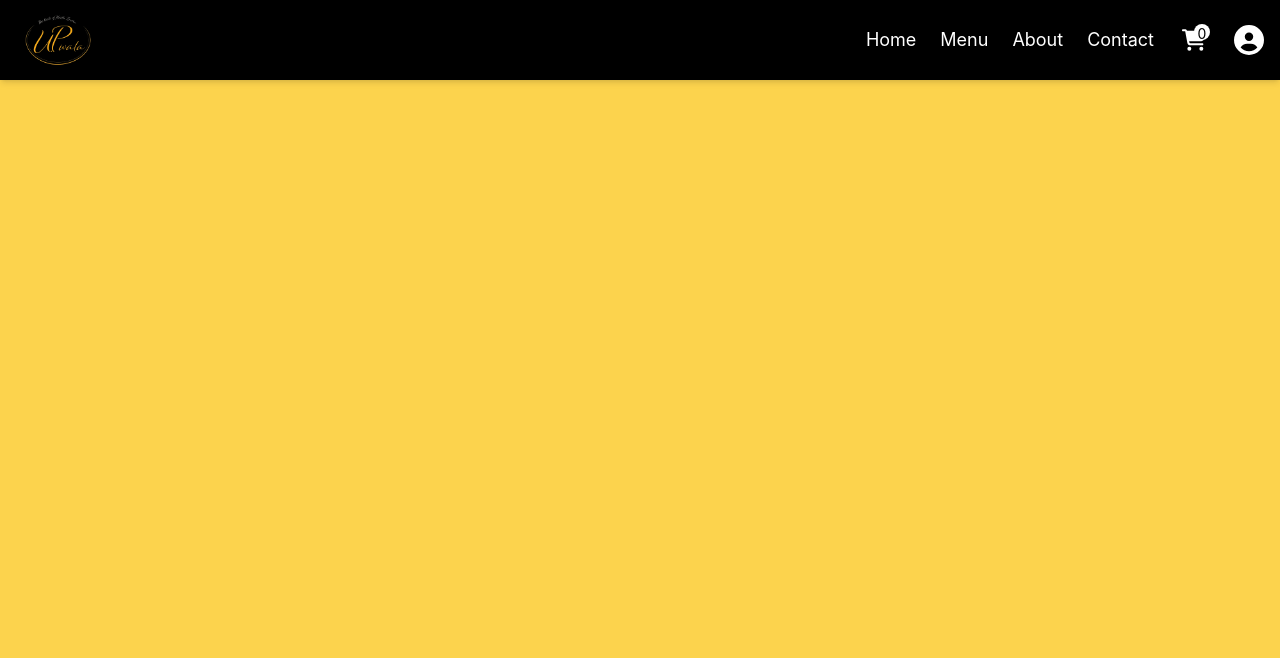
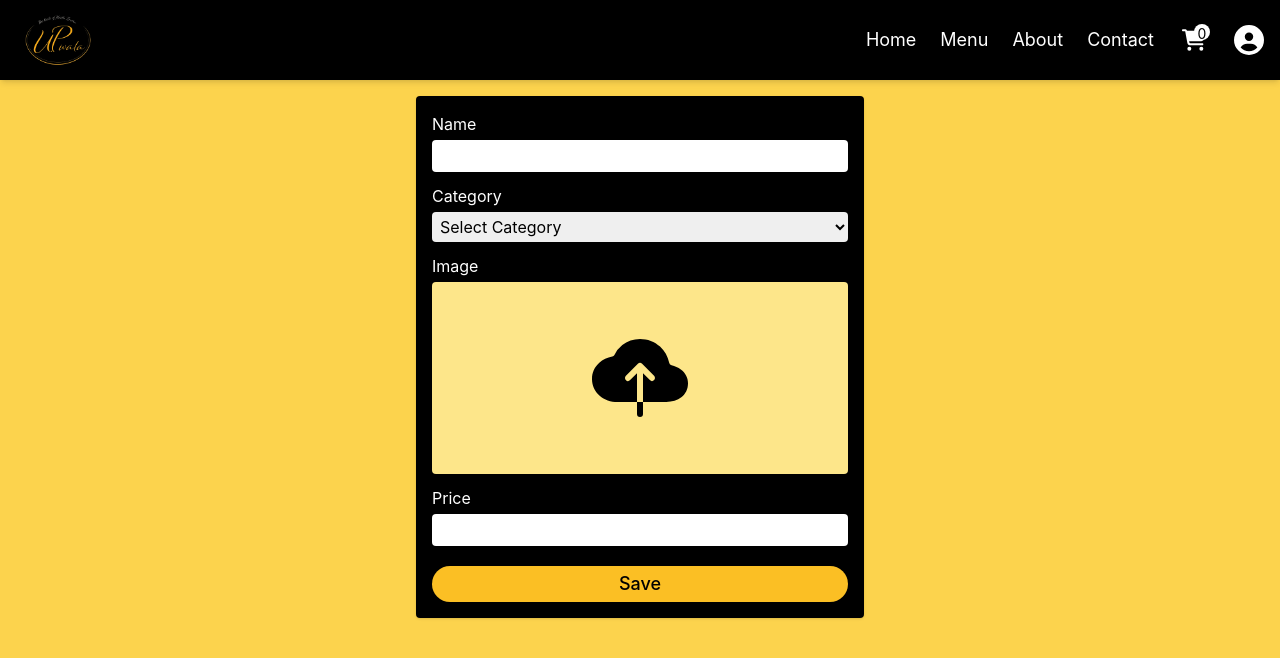
Before and after one commit to keerthisureka/Toon-Squad, a React (Create React App) app in the folder frontend/: page /newproduct in a window 1280 px wide. Shown: the top 658 px of the page. Built offline with nearby package versions, Linux system fonts and the light colour scheme.

Commit message:
add new product

```diff
--- a/frontend/src/components/Header.js
+++ b/frontend/src/components/Header.js
@@ -18,7 +18,7 @@ const Header = () => {
 
   const handleLogOut = () => {
     dispatch(logoutRedux());
-    toast("Logout successfully");
+    toast("Logged out successfully!");
   };
 
   return (
--- a/frontend/src/components/pages/Newproduct.js
+++ b/frontend/src/components/pages/Newproduct.js
@@ -1,11 +1,154 @@
-import React from 'react'
+import React, { useState, useRef } from "react";
+import { toast } from "react-hot-toast";
+import { IoCloudUpload } from "react-icons/io5";
+import { ImagetoBase64 } from "../../utility/ImagetoBase64";
 
 const Newproduct = () => {
+  const [data, setData] = useState({
+    name: "",
+    category: "",
+    image: "",
+    price: "",
+  });
+
+  const handleOnChange = (e) => {
+    const { name, value } = e.target;
+    setData((preve) => {
+      return {
+        ...preve,
+        [name]: value,
+      };
+    });
+  };
+
+  const fileInputRef = useRef(null);
+  const uploadImage = async (e) => {
+    const data = await ImagetoBase64(e.target.files[0]);
+    console.log(data);
+    setData((preve) => {
+      return {
+        ...preve,
+        image: data,
+      };
+    });
+  };
+
+  const handleSubmit = async (e) => {
+    e.preventDefault();
+    console.log(data);
+    const { name, image, category, price } = data;
+
+    if (name && image && category && price) {
+      const fetchData = await fetch(
+        `${process.env.REACT_APP_SERVER_DOMAIN}/uploadProduct`,
+        {
+          method: "POST",
+          headers: {
+            "content-type": "application/json",
+          },
+          body: JSON.stringify(data),
+        }
+      );
+      const fetchRes = await fetchData.json();
+      console.log(fetchRes);
+      toast(fetchRes.message);
+      setData(() => {
+        return {
+          name: "",
+          category: "",
+          image: "",
+          price: "",
+        };
+      });
+    } else {
+      toast("Enter required fields!");
+    }
+  };
   return (
-    <div>
+    <div className="p-4">
+      <form
+        className="m-auto w-full max-w-md shadow flex flex-col p-4 bg-black rounded"
+        onSubmit={handleSubmit}
+      >
+        <label htmlFor="name" className="text-white">
+          Name
+        </label>
+        <input
+          type={"text"}
+          name="name"
+          className="my-1 p-1 rounded"
+          onChange={handleOnChange}
+          value={data.name}
+        />
 
+        <label htmlFor="category" className="text-white mt-2">
+          Category
+        </label>
+        <select
+          className="my-1 p-1 rounded"
+          id="category"
+          name="category"
+          onChange={handleOnChange}
+          value={data.category}
+        >
+          <option value={"other"}>Select Category</option>
+          <option value={"indianchaat"}>Indian Chaat</option>
+          <option value={"tandoorstarters"}>Tandoor Starters</option>
+          <option value={"chinese"}>Chinese</option>
+          <option value={"maincourse"}>Main Course</option>
+          <option value={"indiancombo"}>Indian Combo</option>
+          <option value={"breads"}>Breads</option>
+          <option value={"tandooriparathas"}>Tandoori Parathas</option>
+          <option value={"rice"}>Rice</option>
+          <option value={"thali"}>Thali</option>
+          <option value={"beverages"}>Beverages</option>
+          <option value={"raitas"}>Raitas</option>
+          <option value={"salads"}>Salads</option>
+          <option value={"papad"}>Papad</option>
+        </select>
+
+        <label htmlFor="image" className="text-white mt-2">
+          Image
+          <div
+            className="h-48 w-full bg-amber-200 my-1 p-1 rounded flex items-center justify-center cursor-pointer"
+            onClick={() => fileInputRef.current.click()}
+            id="image"
+          >
+            {data.image ? (
+              <img src={data.image} className="h-full" />
+            ) : (
+              <span className="text-8xl text-black">
+                <IoCloudUpload />
+              </span>
+            )}
+            <input
+              type={"file"}
+              accept="image/*"
+              id="image"
+              onChange={uploadImage}
+              className="hidden"
+              ref={fileInputRef}
+            />
+          </div>
+        </label>
+
+        <label htmlFor="price" className="text-white mt-2">
+          Price
+        </label>
+        <input
+          type={"text"}
+          name="price"
+          className="my-1 p-1 rounded"
+          onChange={handleOnChange}
+          value={data.price}
+        />
+
+        <button className="bg-amber-400 mt-4 p-1 rounded-full text-lg font-medium">
+          Save
+        </button>
+      </form>
     </div>
-  )
-}
+  );
+};
 
-export default Newproduct
+export default Newproduct;
--- /dev/null
+++ b/frontend/src/utility/ImagetoBase64.js
@@ -0,0 +1,13 @@
+async function ImagetoBase64(file) {
+  const reader = new FileReader();
+  reader.readAsDataURL(file);
+
+  const data = new Promise((resolve, reject) => {
+    reader.onload = () => resolve(reader.result);
+    reader.onerror = (err) => reject(err);
+  });
+
+  return data;
+}
+
+export { ImagetoBase64 };
```
Also changed, not shown: 1 other file (tests, documents, lock files or other folders).
